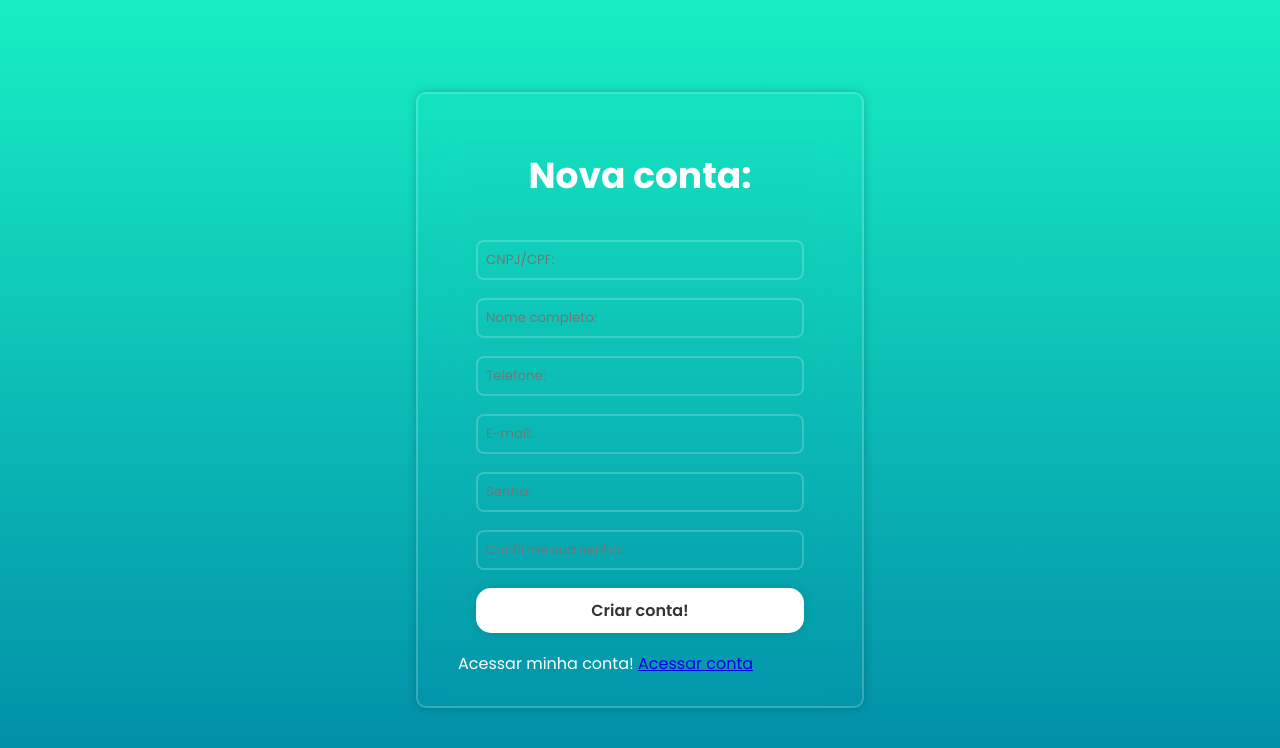
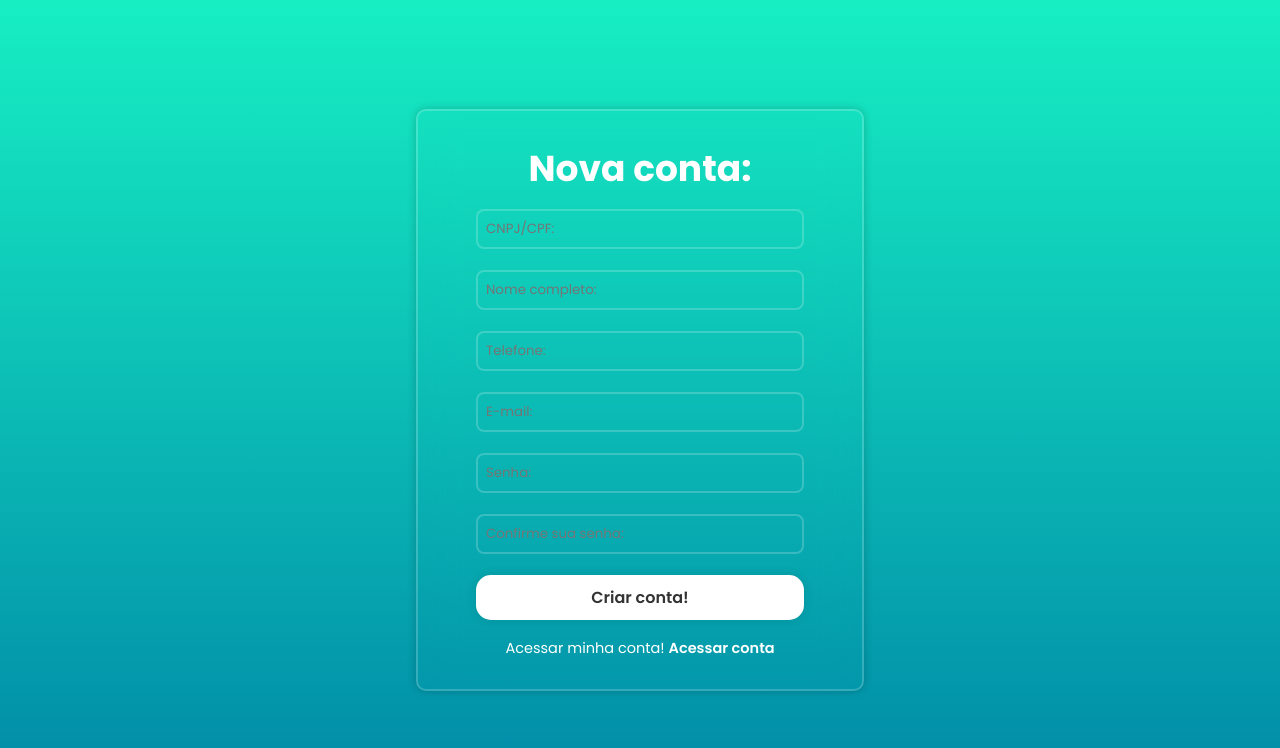
Before and after one commit to MatheusKojiUemotoFernandes/Docpower, a PHP site: page / in a window 1280 px wide. Shown: the top 748 px of the page. Run offline with PHP 8.4, Linux system fonts and the light colour scheme.

Commit message:
style.css

```diff
--- a/Sistema DOCPOWER/RegistroTela/style.css
+++ b/Sistema DOCPOWER/RegistroTela/style.css
@@ -34,7 +34,7 @@ body{
 
 .header{
     background: transparent;
-    padding: 24px;
+    padding: 0px;
     text-align: center;
     color: white;
 }
@@ -44,7 +44,7 @@ body{
 }
 
 .form-content{
-    margin-bottom: -25px;
+    margin-bottom: -22px;
     padding-bottom: 18px;
     position: relative;
 }
@@ -64,9 +64,10 @@ body{
 }
 .form-content a{
     position: absolute;
-    bottom: -8px;
+    bottom: -2px;
     left: 0;
     visibility: hidden;
+    font-size: 13px;
 }
 
 .form button{
@@ -92,3 +93,18 @@ body{
     color: #ff3b25;
     visibility: visible;
 }
+
+.register-link p a {
+    color: #fff;
+    text-decoration: none;
+    font-weight: 600;
+}
+
+.register-link p a:hover {
+    text-decoration: underline;
+}
+
+.container .register-link {
+    font-size: 14.5px;
+    text-align:  center;;
+}
```
